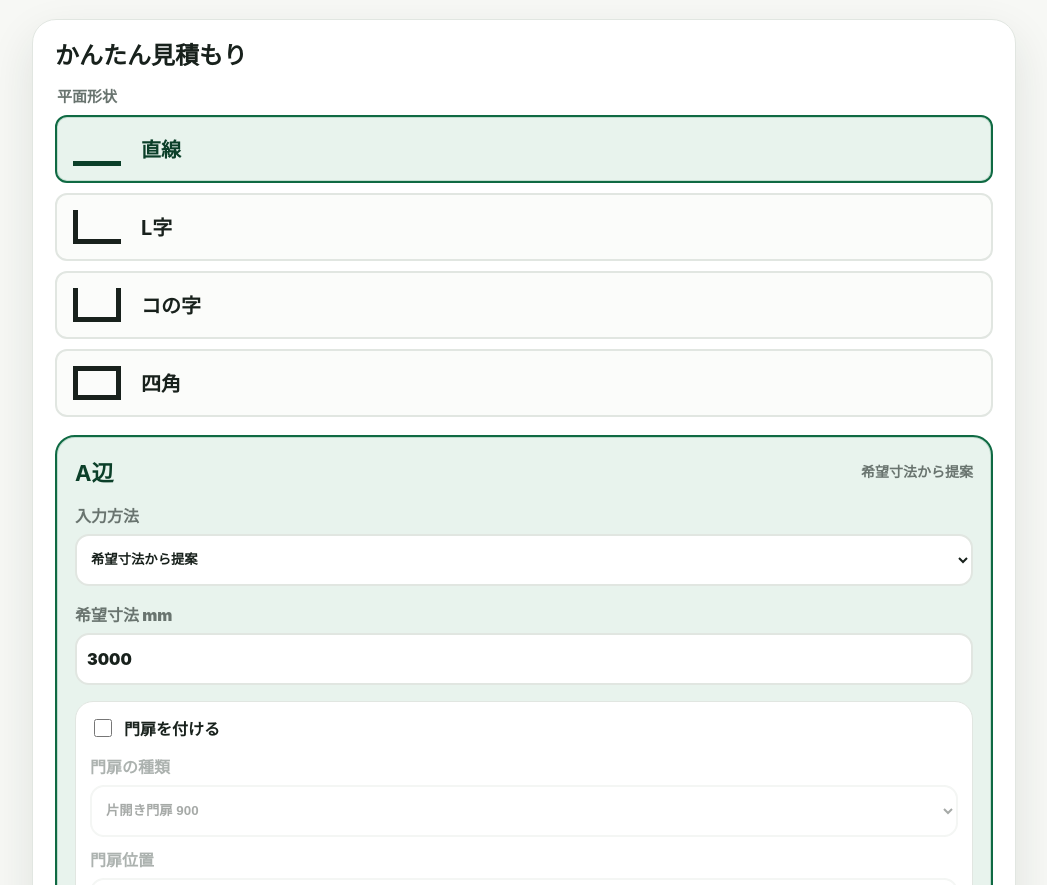
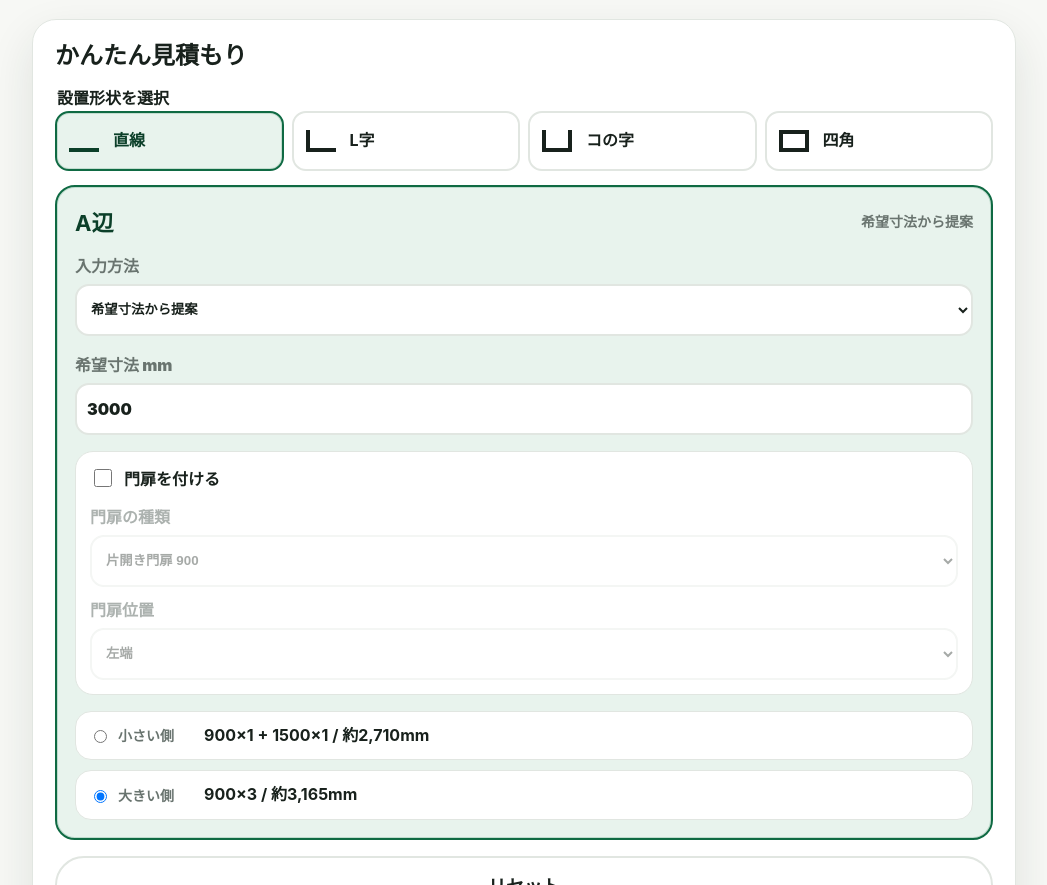
Before and after one commit to xinjiaantian83-prog/american-fence-estimate-tool, a plain HTML site: page index.html in a window 1280 px wide. Shown: the part 990-1875 px from the top of the page, without its empty margins (116-1163 px from the left). Drawn offline with Linux system fonts and the light colour scheme.

Commit message:
Compact shape selector UI

```diff
--- a/index.html
+++ b/index.html
@@ -58,7 +58,7 @@
       </div>
 
       <fieldset class="shape-picker">
-        <legend>平面形状</legend>
+        <legend>設置形状を選択</legend>
         <button class="shape-button" type="button" data-shape="line">
           <span class="shape-icon shape-line" aria-hidden="true"></span>
           <strong>直線</strong>
--- a/style.css
+++ b/style.css
@@ -327,37 +327,41 @@ h2 {
 
 .shape-picker {
   display: grid;
-  gap: 10px;
+  grid-template-columns: repeat(2, minmax(0, 1fr));
+  gap: 8px;
   min-width: 0;
-  margin: 0 0 18px;
+  margin: 0 0 14px;
   padding: 0;
   border: 0;
 }
 
 .shape-picker legend {
-  margin-bottom: 9px;
-  color: var(--muted);
-  font-size: 15px;
+  grid-column: 1 / -1;
+  margin-bottom: 2px;
+  color: var(--text);
+  font-size: 16px;
   font-weight: 900;
 }
 
 .shape-button {
   display: grid;
-  grid-template-columns: 54px 1fr;
+  grid-template-columns: 34px 1fr;
   align-items: center;
-  gap: 14px;
+  gap: 10px;
   width: 100%;
-  min-height: 68px;
+  min-height: 60px;
   border: 2px solid var(--line);
-  border-radius: 12px;
-  background: var(--surface-soft);
+  border-radius: 14px;
+  background: #ffffff;
   color: var(--text);
-  padding: 12px 16px;
+  padding: 8px 12px;
   text-align: left;
+  box-shadow: none;
 }
 
 .shape-button strong {
-  font-size: 20px;
+  font-size: 16px;
+  line-height: 1.2;
 }
 
 .shape-button.is-active {
@@ -368,29 +372,29 @@ h2 {
 }
 
 .shape-icon {
-  width: 48px;
-  height: 34px;
+  width: 30px;
+  height: 22px;
   display: block;
   color: currentColor;
 }
 
 .shape-line {
-  border-bottom: 5px solid currentColor;
+  border-bottom: 4px solid currentColor;
 }
 
 .shape-l {
-  border-left: 5px solid currentColor;
-  border-bottom: 5px solid currentColor;
+  border-left: 4px solid currentColor;
+  border-bottom: 4px solid currentColor;
 }
 
 .shape-u {
-  border-left: 5px solid currentColor;
-  border-right: 5px solid currentColor;
-  border-bottom: 5px solid currentColor;
+  border-left: 4px solid currentColor;
+  border-right: 4px solid currentColor;
+  border-bottom: 4px solid currentColor;
 }
 
 .shape-box {
-  border: 5px solid currentColor;
+  border: 4px solid currentColor;
 }
 
 .quantity-list,
@@ -1161,6 +1165,10 @@ h2 {
     overflow-x: auto;
   }
 
+  .shape-picker {
+    grid-template-columns: repeat(4, minmax(0, 1fr));
+  }
+
 }
 
 @media (max-width: 759px) {
```
